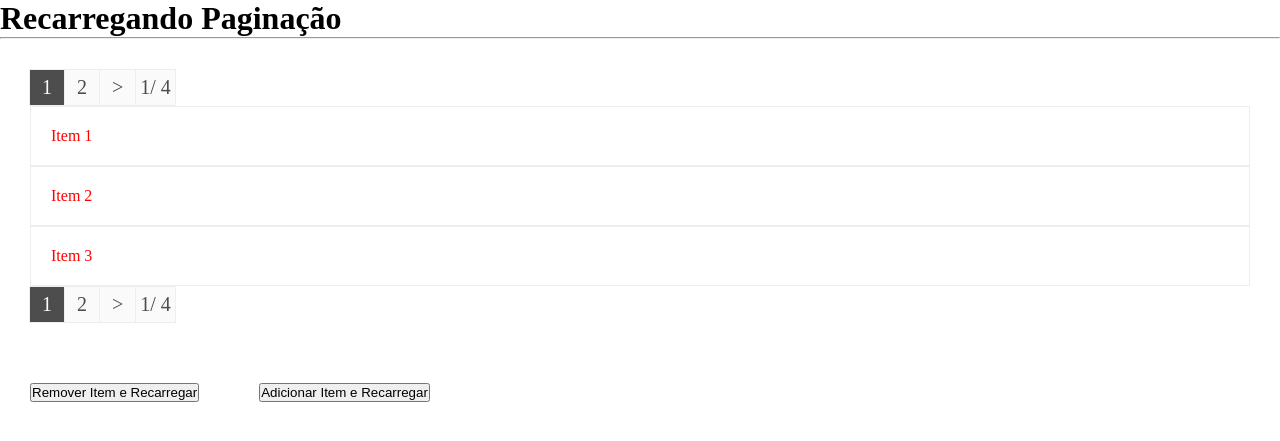
After one commit to Spell-Master/sm-web, a PHP site: page /exemplo-c.html in a window 1280 px wide. The commit adds this page. Shown: the top 441 px of the page. Run offline with PHP 8.4, Linux system fonts and the light colour scheme.

Commit message:
Paginator 1.2
Adicionado método de recarregamento da paginação

```diff
--- a/javascript/Paginator/Paginator.css
+++ b/javascript/Paginator/Paginator.css
@@ -3,10 +3,14 @@
  * * Paginator
  * * @author Spell-Master (Omar Pautz)
  * * @copyright 2020
- * * @version 1.1 (2021)
+ * * @version 1.2 (2021)
  * ****************************************************
  */
 
+.pag-hide {
+    display: none !important;
+    visibility: hidden !important
+}
 ul.paginator {
     list-style: none
 }
--- /dev/null
+++ b/javascript/Paginator/exemplo-c.html
@@ -0,0 +1,68 @@
+<!DOCTYPE html>
+<html>
+    <head>
+        <meta charset="UTF-8">
+        <meta name="viewport" content="width=device-width, initial-scale=1.0">
+        <title>Paginator.JS</title>
+
+        <script src="Paginator.js" type="text/javascript"></script>
+        <link href="Paginator.css" rel="stylesheet" type="text/css"/>
+        <style>
+            * {margin: 0; padding: 0}
+            .item {
+                border: 1px solid #eeeeee;
+                padding: 20px
+            }
+        </style>
+    </head>
+    <body>
+        <h1>Recarregando Paginação</h1>
+        <hr />
+
+        <div id="paginacao" style="margin: 30px">
+            <div data-paginator=""></div><!-- Local dos links de paginação -->
+            <div class="item" id="item-1" style="color:red">Item 1</div>
+            <div class="item" id="item-2" style="color:red">Item 2</div>
+            <div class="item" id="item-3" style="color:red">Item 3</div>
+            <div class="item pag-hide" id="item-4" style="color:green">Item 4</div>
+            <div class="item pag-hide" id="item-5" style="color:green">Item 5</div>
+            <div class="item pag-hide" id="item-6" style="color:green">Item 6</div>
+            <div class="item pag-hide" id="item-7" style="color:blue">Item 7</div>
+            <div class="item pag-hide" id="item-8" style="color:blue">Item 8</div>
+            <div class="item pag-hide" id="item-9" style="color:blue">Item 9</div>
+            <div class="item pag-hide" id="item-0">
+                Lorem ipsum dolor sit amet, consectetur adipisicing elit
+            </div>
+            <div data-paginator=""></div><!-- Local dos links de paginação -->
+        </div>
+
+        <div style="float: left; padding: 30px">
+            <button onclick="removeLinha()">Remover Item e Recarregar</button>
+        </div>
+
+        <div style="float: left; padding: 30px">
+            <button onclick="adicionarLinha()">Adicionar Item e Recarregar</button>
+        </div>
+
+        <script>
+            var pag = new Paginator('item', 3, 'paginacao');
+            pag.init(1);
+
+            var paginacao = document.getElementById('paginacao');
+            function removeLinha() {
+                paginacao.removeChild(paginacao.querySelector('.item'));
+                pag.reload();
+            }
+            function adicionarLinha() {
+                var novoItem = document.createElement('div');
+                novoItem.classList.add('item');
+                novoItem.innerHTML = 'Novo item adicionado';
+                paginacao.insertBefore(
+                    novoItem,
+                    paginacao.children[0].nextSibling
+                );
+                pag.reload();
+            }
+        </script>
+    </body>
+</html>
```
Also changed, not shown: javascript/Paginator/Paginator.js (+44 -41 lines), javascript/Paginator/exemplo-b.html (+16 -27 lines), javascript/Paginator/exemplo.html (+8 -19 lines).
